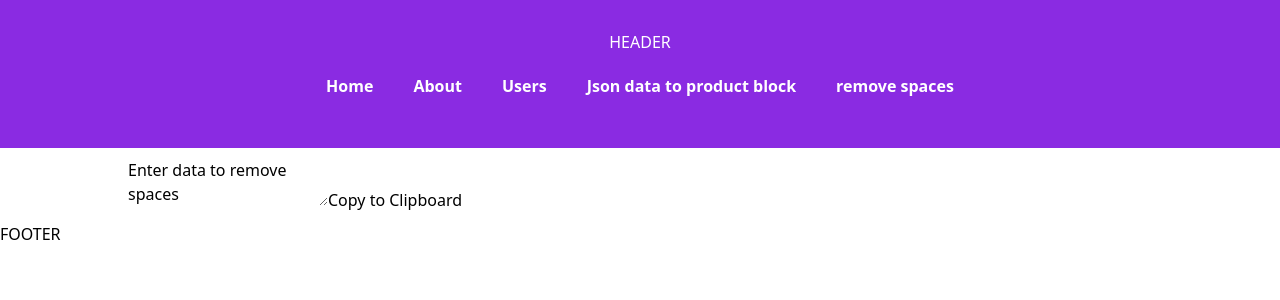
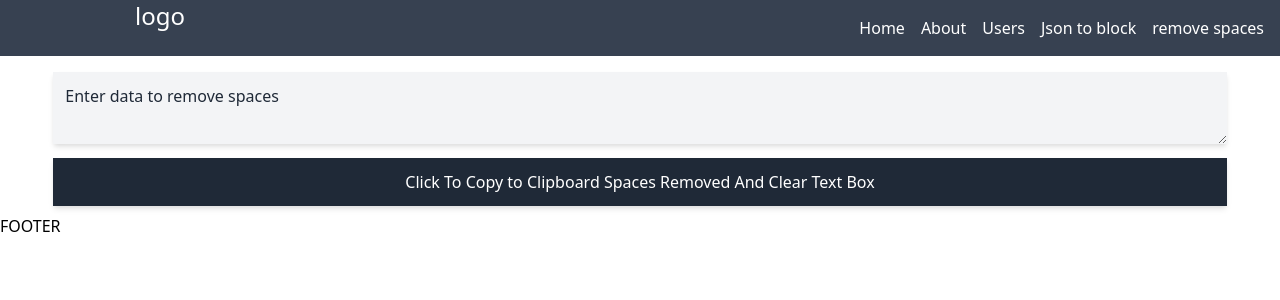
Before and after one commit to ZianEjaz/react-revision, a React (Create React App) app: page /removespaces in a window 1280 px wide. Shown: the top 300 px of the page. Built offline with nearby package versions, Linux system fonts and the light colour scheme.

Commit message:
added tailwind css and some styles

```diff
--- /dev/null
+++ b/craco.config.js
@@ -0,0 +1,11 @@
+// craco.config.js
+module.exports = {
+    style: {
+      postcss: {
+        plugins: [
+          require('tailwindcss'),
+          require('autoprefixer'),
+        ],
+      },
+    },
+  }
--- a/public/index.html
+++ b/public/index.html
@@ -14,7 +14,7 @@
       user's mobile device or desktop. See https://developers.google.com/web/fundamentals/web-app-manifest/
     -->
     <link rel="manifest" href="%PUBLIC_URL%/manifest.json" />
-    <link href="https://unpkg.com/tailwindcss@^2/dist/tailwind.min.css" rel="stylesheet">
+
     <!--
       Notice the use of %PUBLIC_URL% in the tags above.
       It will be replaced with the URL of the `public` folder during the build.
--- a/src/components/header.js
+++ b/src/components/header.js
@@ -1,24 +1,35 @@
-import React from 'react';
-import '../style.css';
+import React from "react";
+import "../style.css";
 
- const Header = ()=>{
-        return (
-            <header>
-                <h1>HEADER</h1>
-                <nav>
-                    <ul>
-                        <li><a href='/'>Home</a></li>
-                        <li><a href='/about'>About</a></li>
-                        <li><a href='/users'>Users</a></li>
-                        <li><a href='/jsontoproduct'>Json data to product block</a></li>
-                        <li><a href='/removespaces'>remove spaces</a></li>
-                    </ul>
-                </nav>
+const Header = () => {
+  return (
+    <header className="w-full">
+      <nav className="bg-gray-700 text-center md:flex">
+        <div className="w-full md:w-3/12">
+          <h1 className='text-2xl text-white'>logo</h1>
+        </div>
+        <div className="text-white p-2 w-full md:w-9/12 ">
+        <ul className=" inline-flex w-full justify-center md:justify-end">
+          <li className="p-2">
+            <a href="/">Home</a>
+          </li>
+          <li className="p-2 ">
+            <a href="/about">About</a>
+          </li>
+          <li className="p-2 ">
+            <a href="/users">Users</a>
+          </li>
+          <li className="p-2 ">
+            <a href="/jsontoproduct">Json to block</a>
+          </li>
+          <li className="p-2 ">
+            <a href="/removespaces">remove spaces</a>
+          </li>
+        </ul>
+        </div>
+      </nav>
+    </header>
+  );
+};
 
-
-            </header>
-        )
-    }
-
-
-export default Header
+export default Header;
--- a/src/components/remove-spaces.js
+++ b/src/components/remove-spaces.js
@@ -1,38 +1,39 @@
 import React, { Component } from "react";
 
-
-class RemoveSpaces extends Component{
-    state={
-        filteredString : 'Enter data to remove spaces'
-    }
-    inputChange =  (event) => {
+class RemoveSpaces extends Component {
+  state = {
+    filteredString: "Enter data to remove spaces",
+  };
+  inputChange = (event) => {
     let string = event.target.value;
-      let  filteredString = string.replace(/\s/g, '')
-        this.setState(
-            {filteredString}
-        )
-
-    }
+    let filteredString = string.replace(/\s/g, "");
+    this.setState({ filteredString });
+  };
   //copy code to clipboard
   copyCodeToClipboard = () => {
-    const el = this.textArea
-    el.select()
-    document.execCommand("copy")
-    this.setState({filteredString : ''})
-  }
-    render(){
-        return(
-            <div  style={{width: '80%',margin : ' 10px auto'}}>
-                <textarea onChange={this.inputChange}
-            ref={(textarea) => this.textArea = textarea}
+    const el = this.textArea;
+    el.select();
+    document.execCommand("copy");
+    this.setState({ filteredString: "" });
+  };
+  render() {
+    return (
+      <div className='w-11/12 mx-auto'>
+          <div className='w-full mx-auto'>
+        <textarea className='w-full mx-auto shadow-md mt-4 p-3 bg-gray-100 text-gray-800'
+          onChange={this.inputChange}
+          ref={(textarea) => (this.textArea = textarea)}
           value={this.state.filteredString}
         />
-                <button onClick={() => this.copyCodeToClipboard()}>
-            Copy to Clipboard
+        </div>
+        <div className='w-full mx-auto'>
+        <button className='w-full mx-auto bg-gray-800 p-3 my-2 text-white shadow-md' onClick={() => this.copyCodeToClipboard()}>
+          Click To Copy to Clipboard Spaces Removed And Clear Text Box
         </button>
         </div>
-        )
+      </div>
+    );
   }
 }
 
-export default RemoveSpaces
+export default RemoveSpaces;
--- /dev/null
+++ b/src/index.css
@@ -0,0 +1,4 @@
+/* ./src/index.css */
+@tailwind base;
+@tailwind components;
+@tailwind utilities;
--- a/src/index.js
+++ b/src/index.js
@@ -2,6 +2,7 @@ import React from 'react';
 import ReactDOM from 'react-dom';
 import App from './App';
 import reportWebVitals from './reportWebVitals';
+import './index.css';
 
 
 ReactDOM.render(
--- a/src/style.css
+++ b/src/style.css
@@ -1,4 +1,4 @@
-header{
+/* header{
     background-color: blueviolet;
     color: white;
     text-align: center;
@@ -25,4 +25,4 @@ input{
     padding: 10px;
     border: solid;
     box-shadow: none;
-}
+} */
--- /dev/null
+++ b/tailwind.config.js
@@ -0,0 +1,11 @@
+module.exports = {
+  purge: ['./src/**/*.{js,jsx,ts,tsx}', './public/index.html'],
+  darkMode: false, // or 'media' or 'class'
+  theme: {
+    extend: {},
+  },
+  variants: {
+    extend: {},
+  },
+  plugins: [],
+}
```
Also changed, not shown: package.json (+10 -5 lines), public/manifest.json, 1 other file (tests, documents, lock files or other folders). Lines whose indentation alone changed are shown as unchanged.
